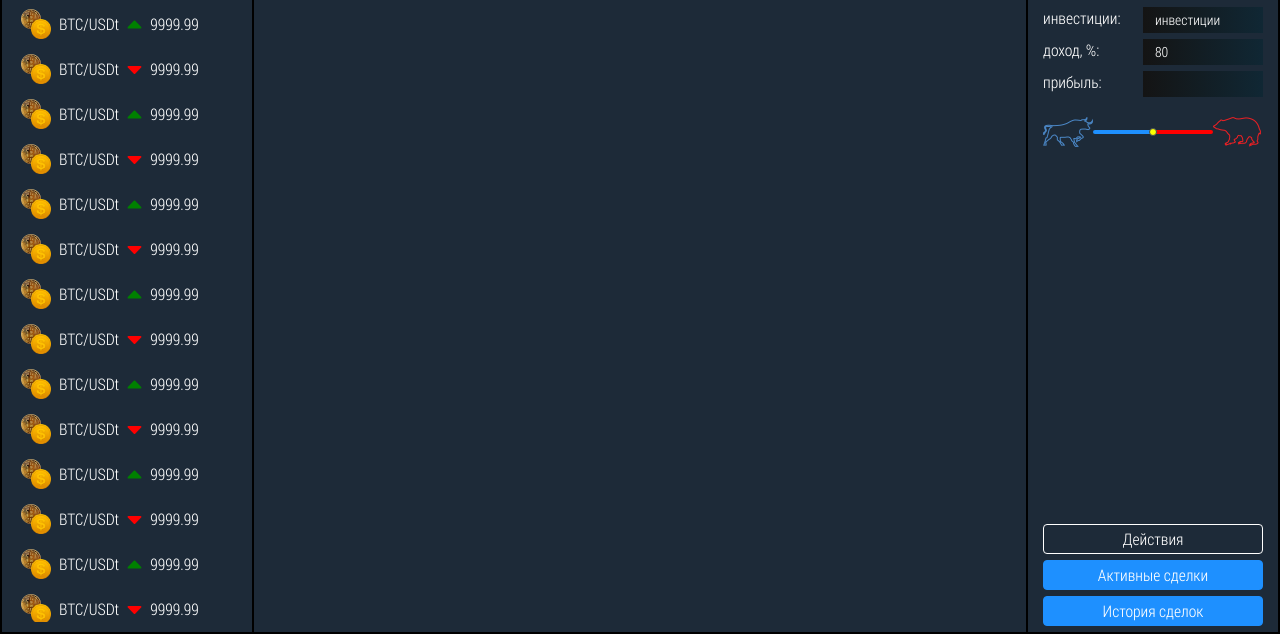
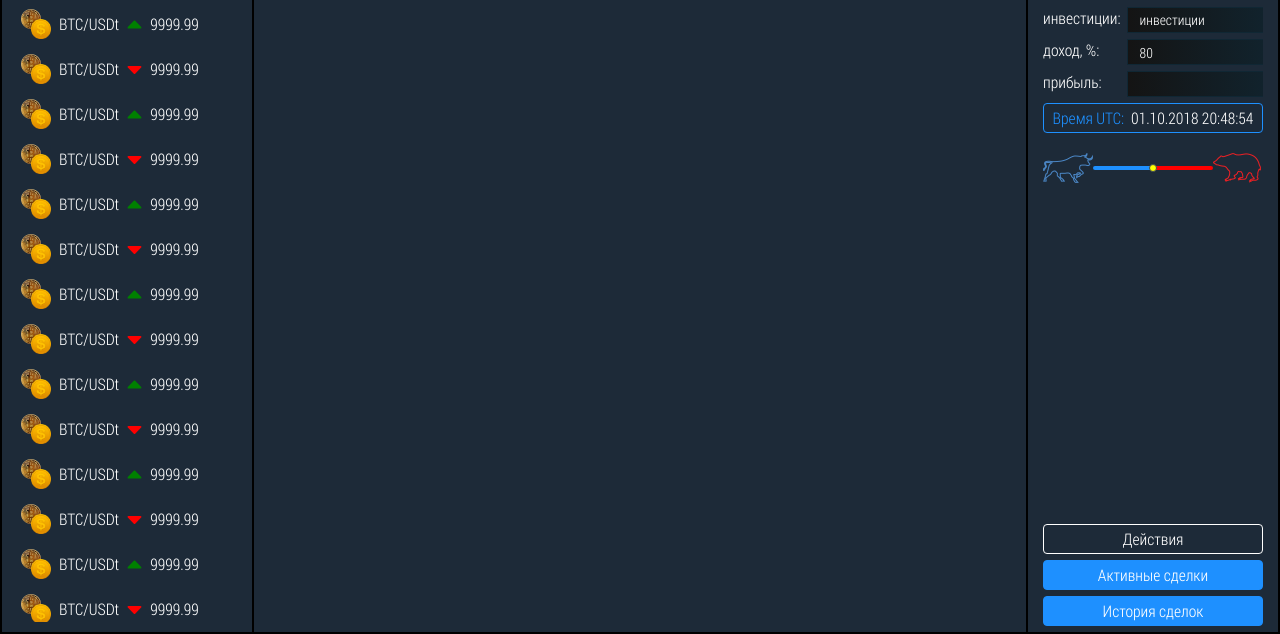
Before and after one commit to waldteufelUkrNet/client_site_for_crm-binary-, a website: page app/index.pug in a window 1280 px wide. Shown: the part 166-800 px from the top of the page. Drawn offline with nearby package versions, Linux system fonts and the light colour scheme; files that its build step writes are made by us from their sources; no server answers.

Commit message:
homework 2018.10.01

```diff
--- a/app/index.pug
+++ b/app/index.pug
@@ -321,8 +321,11 @@ html(lang='en')
             label(for='#investment-result') прибыль:
             span(id='investment-result' type='text')
 
+          #UTC-datetimer-holder
+            span#UTC-datetimer-info Время UTC: &nbsp
+            span#UTC-datetimer
+
         include BEM-blocks/tug-of-war/tug-of-war.pug
-
         .work-change-btn-holder
           .work-change-btn.act-btn.work-change-btn_active Действия
           .work-change-btn.active-btn Активные сделки
--- a/app/js-expanded/js.js
+++ b/app/js-expanded/js.js
@@ -85,7 +85,7 @@ $('#investment-input').bind('blur keyup', function(event) {
     resultValue = 'ошибка ввода!';
     $( $('#investment-input') ).val('').css({'border':'1px solid red'});
   } else {
-    $( $('#investment-input') ).css({'border':'none'});
+    $( $('#investment-input') ).css({'border':'1px solid #102734'});
   }
 
   $( $('#investment-result') ).text(resultValue);
@@ -93,6 +93,34 @@ $('#investment-input').bind('blur keyup', function(event) {
 });
 /* ↑↑↑ /investment calculator ↑↑↑ */
 
+/* ↓↓↓ navigation datetimer ↓↓↓ */
+var datetimer = document.getElementById('UTC-datetimer');
+
+setInterval(function() {
+  var date = new Date();
+  var dd = date.getUTCDate();
+  if (dd < 10) dd = '0' + dd;
+
+  var mm = date.getUTCMonth() + 1;
+  if (mm < 10) mm = '0' + mm;
+
+  var yy = date.getUTCFullYear();
+  if (yy < 10) yy = '0' + yy;
+
+  var hh = date.getUTCHours();
+  if (hh < 10) hh = '0' + hh;
+
+  var mn = date.getUTCMinutes();
+  if (mn < 10) mn = '0' + mn;
+
+  var ss = date.getUTCSeconds();
+  if (ss < 10) ss = '0' + ss;
+
+  datetimer.innerHTML = dd + "." + mm + "." + yy + "   " + hh + ":" + mn + ":" + ss;
+}, 1000);
+
+/* ↑↑↑ /navigation datetimer ↑↑↑ */
+
 /* ↓↓↓ FUNCTION DECLARATIONS ↓↓↓ */
 function isNumeric(n) {
   return !isNaN(parseFloat(n)) && isFinite(n)
--- a/app/js/js.js
+++ b/app/js/js.js
@@ -85,7 +85,7 @@ $('#investment-input').bind('blur keyup', function(event) {
     resultValue = 'ошибка ввода!';
     $( $('#investment-input') ).val('').css({'border':'1px solid red'});
   } else {
-    $( $('#investment-input') ).css({'border':'none'});
+    $( $('#investment-input') ).css({'border':'1px solid #102734'});
   }
 
   $( $('#investment-result') ).text(resultValue);
@@ -93,6 +93,34 @@ $('#investment-input').bind('blur keyup', function(event) {
 });
 /* ↑↑↑ /investment calculator ↑↑↑ */
 
+/* ↓↓↓ navigation datetimer ↓↓↓ */
+var datetimer = document.getElementById('UTC-datetimer');
+
+setInterval(function() {
+  var date = new Date();
+  var dd = date.getUTCDate();
+  if (dd < 10) dd = '0' + dd;
+
+  var mm = date.getUTCMonth() + 1;
+  if (mm < 10) mm = '0' + mm;
+
+  var yy = date.getUTCFullYear();
+  if (yy < 10) yy = '0' + yy;
+
+  var hh = date.getUTCHours();
+  if (hh < 10) hh = '0' + hh;
+
+  var mn = date.getUTCMinutes();
+  if (mn < 10) mn = '0' + mn;
+
+  var ss = date.getUTCSeconds();
+  if (ss < 10) ss = '0' + ss;
+
+  datetimer.innerHTML = dd + "." + mm + "." + yy + "   " + hh + ":" + mn + ":" + ss;
+}, 1000);
+
+/* ↑↑↑ /navigation datetimer ↑↑↑ */
+
 /* ↓↓↓ FUNCTION DECLARATIONS ↓↓↓ */
 function isNumeric(n) {
   return !isNaN(parseFloat(n)) && isFinite(n)
--- a/app/scss/_style_1200+.scss
+++ b/app/scss/_style_1200+.scss
@@ -116,7 +116,7 @@
         left   : 2px solid black;
         right  : 2px solid black;
       }
-      padding: 15px;
+      padding : 15px;
       position: relative;
       .timer-buttons-ul {
         display : inline-block;
@@ -193,7 +193,7 @@
       }
 
       @keyframes lightbulb {
-        0% {background-color: yellow; border-color: #3d4a58;}
+        0% {background-color  : yellow; border-color: #3d4a58;}
         100% {background-color: #3d4a58; border-color: yellow;}
       }
     }
@@ -267,22 +267,22 @@
 
     .wares-change { // border: 1px dotted red;
       position: relative;
-      z-index: 1000;
-      width: 220px;
+      z-index : 1000;
+      width   : 220px;
       &__item {
-        border: 1px solid white;
-        height: 45px;
-        width: 220px;
-        line-height: 45px;
-        text-align: center;
-        font-family: rb;
+        border       : 1px solid white;
+        height       : 45px;
+        width        : 220px;
+        line-height  : 45px;
+        text-align   : center;
+        font-family  : rb;
         border-radius: 6px;
-        position: absolute;
-        user-select: none;
-        cursor: pointer;
+        position     : absolute;
+        user-select  : none;
+        cursor       : pointer;
         &:not(:first-of-type) {
           background-image: linear-gradient( to right, red, dodgerblue, transparent);
-          left: -250px;
+          left            : -250px;
           &:hover {
             background-color: dodgerblue
           }
@@ -292,35 +292,35 @@
         }
         &:nth-of-type(2) {
           background-image: linear-gradient( to right, navy, dodgerblue, dodgerblue, transparent);
-          top: 50px;
-          transition: background-color .5s ease 0s, left .3s ease 0s, top .3s ease-in;
+          top             : 50px;
+          transition      : background-color .5s ease 0s, left .3s ease 0s, top .3s ease-in;
         }
         &:nth-of-type(3) {
           background-image: linear-gradient( to right, blue, dodgerblue, dodgerblue, transparent);
-          top: 100px;
-          transition: background-color .5s ease 0s, left .3s ease 0.2s, top .3s ease-in;
+          top             : 100px;
+          transition      : background-color .5s ease 0s, left .3s ease 0.2s, top .3s ease-in;
         }
         &:nth-of-type(4) {
           background-image: linear-gradient( to right, magenta, dodgerblue, dodgerblue, transparent);
-          top: 150px;
-          transition: background-color .5s ease 0s, left .3s ease 0.4s, top .3s ease-in;
+          top             : 150px;
+          transition      : background-color .5s ease 0s, left .3s ease 0.4s, top .3s ease-in;
         }
         &:nth-of-type(5) {
           background-image: linear-gradient( to right, violet, dodgerblue, dodgerblue, transparent);
-          top: 200px;
-          transition: background-color .5s ease 0s, left .3s ease 0.6s, top .3s ease-in;
+          top             : 200px;
+          transition      : background-color .5s ease 0s, left .3s ease 0.6s, top .3s ease-in;
         }
       }
       &__changelink {
-        display: block;
+        display    : block;
         line-height: 16px;
-        position: absolute;
-        bottom: 0px;
-        right: 3px;
-        color: white;
+        position   : absolute;
+        bottom     : 0px;
+        right      : 3px;
+        color      : white;
         font-family: rcli;
-        font-size: 12px;
-        cursor: pointer;
+        font-size  : 12px;
+        cursor     : pointer;
       }
     }
     /* ↑↑↑ /SECTION 2 (left column) ↑↑↑ */
@@ -357,25 +357,28 @@
           }
         }
         .investment-calculator {
-          //overflow: hidden;
-          display: grid;
-          grid-template-columns: 1fr minmax(auto, 120px);
-          grid-gap: 6px;
+          overflow             : hidden;
+          display              : grid;
+          grid-template-columns: 1fr auto;
+          grid-gap             : 6px;
 
           label {
-            height: 26px;
+            height     : 26px;
             line-height: 22px;
+            user-select: none;
           }
 
           input, span {
             background-image: linear-gradient(to right, #141414, #102734);
-            border: none;
-            height: 26px;
-            line-height: 26px;
-            padding: 0 12px;
-            color: white;
-            font-family: rcl;
-            font-size: 14px;
+            border          : 1px solid #102734;
+            height          : 26px;
+            line-height     : 26px;
+            padding         : 0 12px;
+            color           : white;
+            font-family     : rcl;
+            font-size       : 14px;
+            outline         : none;
+            display         : block;
           }
 
           span {
@@ -383,11 +386,23 @@
           }
 
           input::placeholder {
-            color: white;
-            opacity: 1;
+            color      : white;
+            opacity    : 1;
             font-family: rcl;
-            font-size: 14px;
+            font-size  : 14px;
           }
+        }
+      }#UTC-datetimer-holder { border: 1px solid dodgerblue;
+        min-height: 30px;
+        padding: 6px;
+        border-radius: 4px;
+        text-align: center;
+        margin: 6px 0;
+        color: dodgerblue;
+        user-select: none;
+        #UTC-datetimer {
+          color: white;
+
         }
       }
       .work-change-btn-holder {
```
Also changed, not shown: app/BEM-blocks/minjs/popup-make-lodgement/make-lodgement.js (+1 -1 lines), app/BEM-blocks/minjs/popup-profile-editor/profile-editor.js (+1 -1 lines), app/css/style.css, app/index.html.
